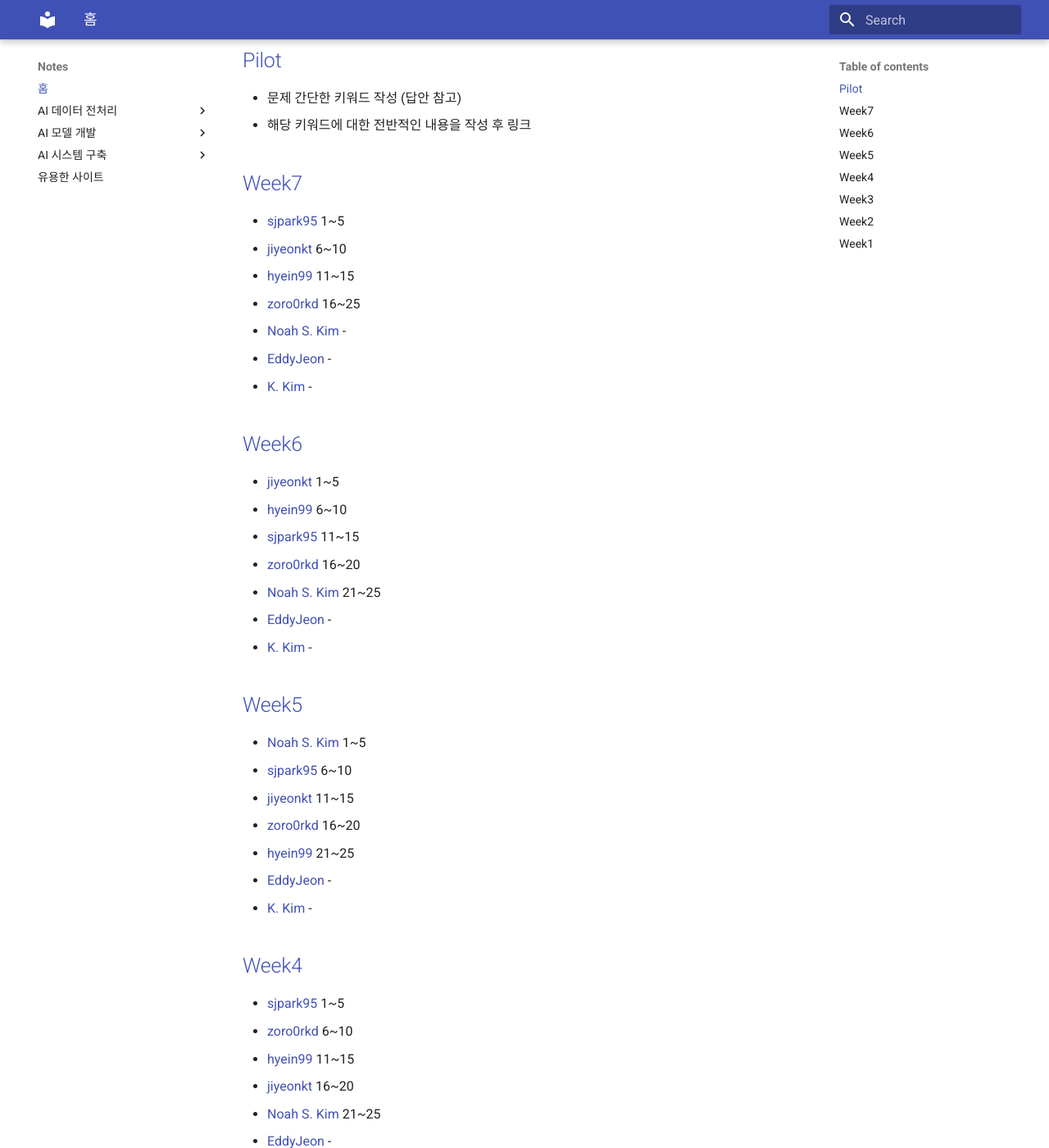
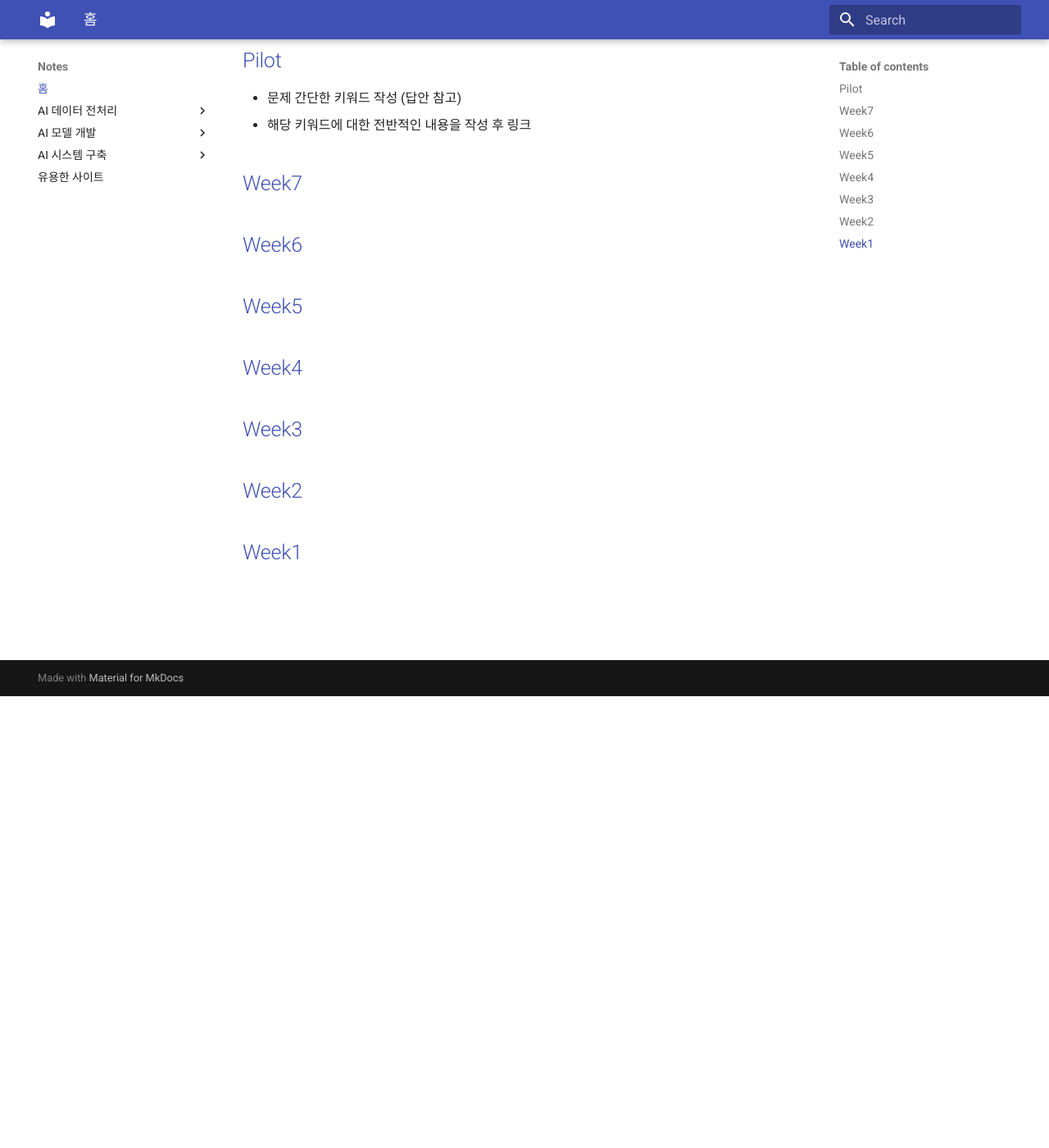
Before and after one commit to zoro0rkd/zoro0rkd.github.io, an MkDocs documentation site: the page built from docs/index.md, in a window 1280 px wide and 1400 px high, scrolled down 551 px. Shown: the whole window at 82% size. Built offline with MkDocs 1.6.1 and Material for MkDocs 9.7.7, drawn with Linux system fonts in a browser that asks for light colours; some of the changed text lies outside the part shown.

Commit message:
index user 정보 삭제

```diff
--- a/docs/index.md
+++ b/docs/index.md
@@ -9,65 +9,10 @@
 - 문제 간단한 키워드 작성 (답안 참고)
 - 해당 키워드에 대한 전반적인 내용을 작성 후 링크
 
-## [Week7](https://github.com/zoro0rkd/ai_study/wiki/Week7)
-- [sjpark95](https://github.com/sjpark95) 1~5
-- [jiyeonkt](https://github.com/jiyeonkt423) 6~10
-- [hyein99](https://github.com/hyein99) 11~15
-- [zoro0rkd](https://github.com/zoro0rkd) 16~25
-- [Noah S. Kim](https://github.com/s30km0) -
-- [EddyJeon](https://github.com/EddyJeon) -
-- [K. Kim](https://github.com/duckhip) -
-
-## [Week6](https://github.com/zoro0rkd/ai_study/wiki/Week6)
-- [jiyeonkt](https://github.com/jiyeonkt423) 1~5
-- [hyein99](https://github.com/hyein99) 6~10
-- [sjpark95](https://github.com/sjpark95) 11~15
-- [zoro0rkd](https://github.com/zoro0rkd) 16~20
-- [Noah S. Kim](https://github.com/s30km0) 21~25
-- [EddyJeon](https://github.com/EddyJeon) -
-- [K. Kim](https://github.com/duckhip) -
-
-## [Week5](https://github.com/zoro0rkd/ai_study/wiki/Week5)
-- [Noah S. Kim](https://github.com/s30km0) 1~5
-- [sjpark95](https://github.com/sjpark95) 6~10
-- [jiyeonkt](https://github.com/jiyeonkt423) 11~15
-- [zoro0rkd](https://github.com/zoro0rkd) 16~20
-- [hyein99](https://github.com/hyein99) 21~25
-- [EddyJeon](https://github.com/EddyJeon) -
-- [K. Kim](https://github.com/duckhip) -
-
-## [Week4](https://github.com/zoro0rkd/ai_study/wiki/Week4)
-- [sjpark95](https://github.com/sjpark95) 1~5
-- [zoro0rkd](https://github.com/zoro0rkd) 6~10
-- [hyein99](https://github.com/hyein99) 11~15
-- [jiyeonkt](https://github.com/jiyeonkt423) 16~20
-- [Noah S. Kim](https://github.com/s30km0) 21~25
-- [EddyJeon](https://github.com/EddyJeon) -
-- [K. Kim](https://github.com/duckhip) -
-
-## [Week3](https://github.com/zoro0rkd/ai_study/wiki/Week3)
-- [hyein99](https://github.com/hyein99) 1~5
-- [jiyeonkt](https://github.com/jiyeonkt423) 6~10
-- [Noah S. Kim](https://github.com/s30km0) 11~15
-- [zoro0rkd](https://github.com/zoro0rkd) 16~20
-- [sjpark95](https://github.com/sjpark95) 21~25
-- [EddyJeon](https://github.com/EddyJeon) -
-- [K. Kim](https://github.com/duckhip) -
-
-## [Week2](https://github.com/zoro0rkd/ai_study/wiki/Week2)
-- [EddyJeon](https://github.com/EddyJeon) 1~5
-- [Noah S. Kim](https://github.com/s30km0) 6~10
-- [sjpark95](https://github.com/sjpark95) 11~15
-- [K. Kim](https://github.com/duckhip) 16~20
-- [zoro0rkd](https://github.com/zoro0rkd) 21~25
-- [hyein99](https://github.com/hyein99) -
-- [jiyeonkt](https://github.com/jiyeonkt423) -
-
-## [Week1](https://github.com/zoro0rkd/ai_study/wiki/Week1)
-- [EddyJeon](https://github.com/EddyJeon) Pilot
-- [Noah S. Kim](https://github.com/s30km0) Pilot
-- [sjpark95](https://github.com/sjpark95) 1~5
-- [K. Kim](https://github.com/duckhip) 6~10
-- [zoro0rkd](https://github.com/zoro0rkd) 11~15
-- [hyein99](https://github.com/hyein99) 16~20
-- [jiyeonkt](https://github.com/jiyeonkt423) 21~25
+## [Week7](https://github.com/zoro0rkd/ai_study/wiki/Week1-7#week7)
+## [Week6](https://github.com/zoro0rkd/ai_study/wiki/Week1-7#week6)
+## [Week5](https://github.com/zoro0rkd/ai_study/wiki/Week1-7#week5)
+## [Week4](https://github.com/zoro0rkd/ai_study/wiki/Week1-7#week4)
+## [Week3](https://github.com/zoro0rkd/ai_study/wiki/Week1-7#week3)
+## [Week2](https://github.com/zoro0rkd/ai_study/wiki/Week1-7#week2)
+## [Week1](https://github.com/zoro0rkd/ai_study/wiki/Week1-7#week1)
```
